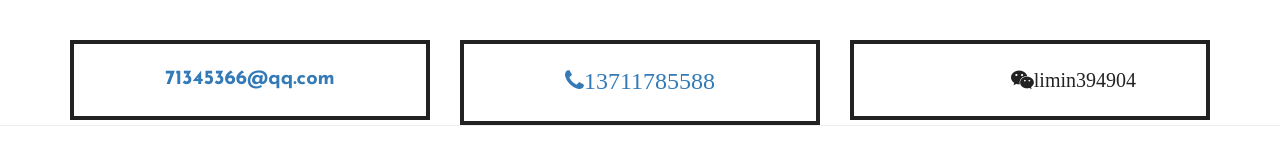
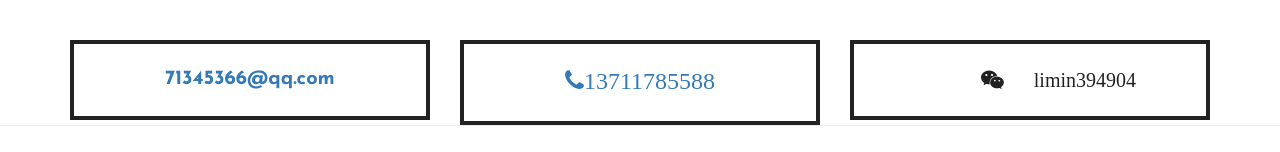
Before and after one commit to baobao66/baobao.github.io, a plain HTML site: page index.html in a window 1280 px wide. Shown: the part 3044-3196 px from the top of the page. Drawn offline with Linux system fonts and the light colour scheme; some packages are replaced by stand-ins of ours; a script that the page names is missing.

Commit message:
Update index.html

```diff
--- a/index.html
+++ b/index.html
@@ -506,7 +506,7 @@
 						<div class="Social_list">
 
 							<div class="social_icon my-class uk-scrollspy-init-inview uk-invisible">
-								<a data-toggle="tooltip" data-placement="top" title="" data-original-title="Like 6k" class="red-tooltip" href="#"><i class="fa fa-weixin">limin394904</i></a>
+								<a data-toggle="tooltip" data-placement="top" title="" data-original-title="Like 6k" class="red-tooltip" href="#"><i class="fa fa-weixin">&nbsp &nbsp &nbsp limin394904</i></a>
 
 						</div>
 					</div>
```
